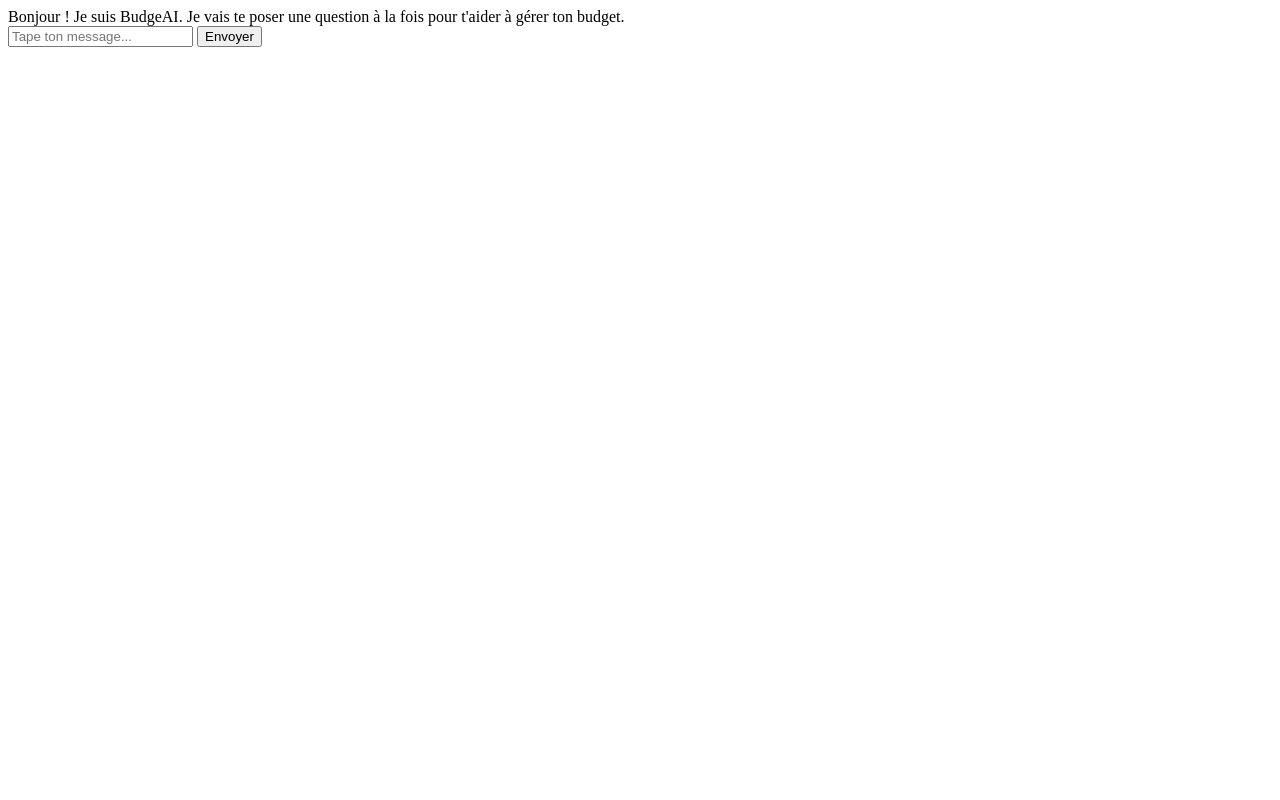
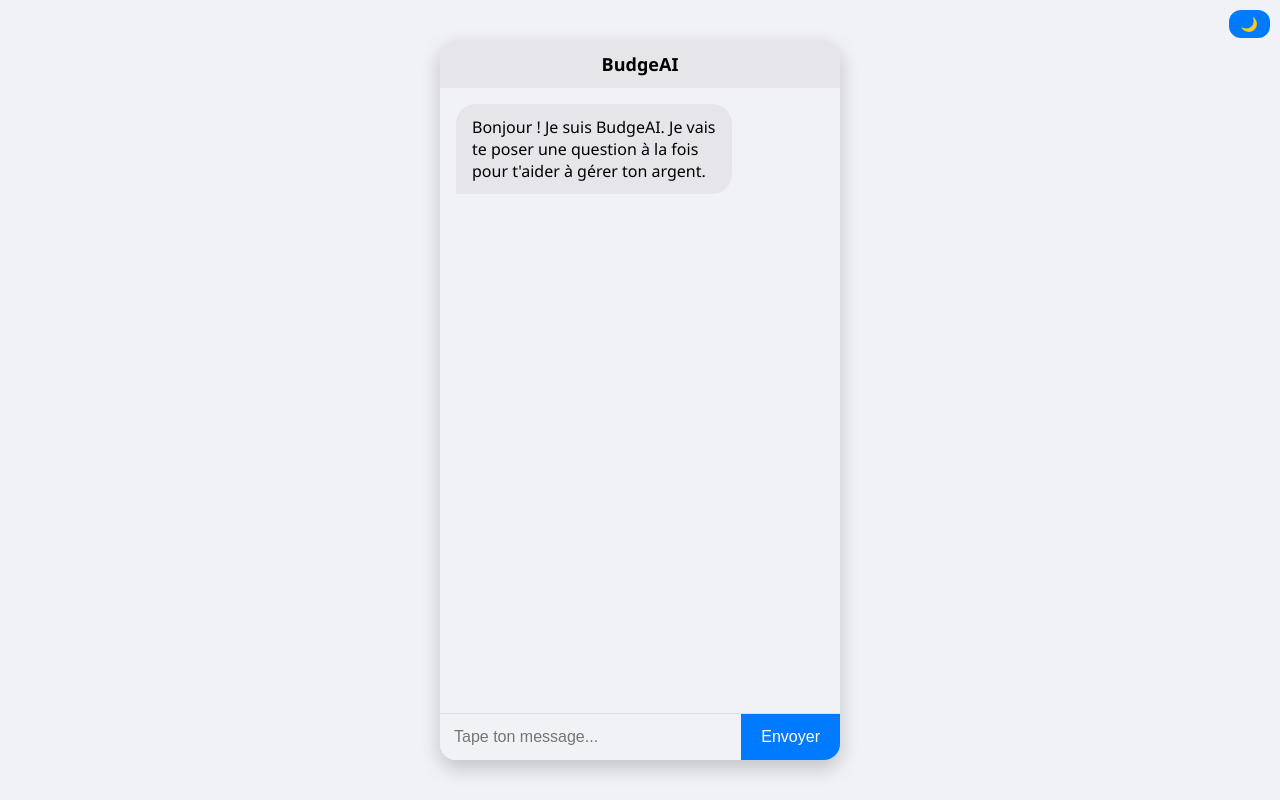
Before and after one commit to Fabianski28/BudgetAI, a website: page public/index.html in a window 1280 px wide. Drawn offline with Linux system fonts and the light colour scheme.

Commit message:
Update index.html

```diff
--- a/public/index.html
+++ b/public/index.html
@@ -1,64 +1,176 @@
+<!DOCTYPE html>
+<html lang="fr">
+<head>
+<meta charset="UTF-8">
+<title>BudgeAI</title>
+<meta name="viewport" content="width=device-width, initial-scale=1.0">
+<style>
+:root {
+  --bg-light: #f0f2f5;
+  --bg-dark: #1e1e1e;
+  --text-light: #000;
+  --text-dark: #fff;
+  --user-color: #007bff;
+  --bot-color-light: #e5e5ea;
+  --bot-color-dark: #333;
+}
+
+[data-theme="light"] { --bg: var(--bg-light); --text: var(--text-light); --bot-color: var(--bot-color-light); }
+[data-theme="dark"]  { --bg: var(--bg-dark); --text: var(--text-dark); --bot-color: var(--bot-color-dark); }
+
+* { box-sizing: border-box; }
+
+body {
+  margin: 0;
+  font-family: 'Segoe UI', sans-serif;
+  background: var(--bg);
+  color: var(--text);
+  display: flex;
+  justify-content: center;
+  align-items: center;
+  height: 100vh;
+  transition: background 0.3s, color 0.3s;
+}
+
+#chat-container {
+  width: 100%;
+  max-width: 400px;
+  height: 90vh;
+  background: var(--bg);
+  border-radius: 16px;
+  display: flex;
+  flex-direction: column;
+  overflow: hidden;
+  box-shadow: 0 8px 20px rgba(0,0,0,0.2);
+}
+
+#header {
+  padding: 12px 16px;
+  background-color: var(--bot-color);
+  color: var(--text);
+  font-weight: bold;
+  font-size: 18px;
+  text-align: center;
+}
+
+#messages {
+  flex: 1;
+  padding: 16px;
+  display: flex;
+  flex-direction: column;
+  gap: 12px;
+  overflow-y: auto;
+}
+
+.message {
+  padding: 12px 16px;
+  border-radius: 20px;
+  max-width: 75%;
+  word-wrap: break-word;
+  opacity: 0;
+  transform: translateY(20px);
+  animation: slideIn 0.3s forwards;
+}
+
+@keyframes slideIn { to { opacity: 1; transform: translateY(0); } }
+
+.user { background-color: var(--user-color); color: #fff; align-self: flex-end; border-bottom-right-radius: 0; }
+.bot  { background-color: var(--bot-color); color: var(--text); align-self: flex-start; border-bottom-left-radius: 0; }
+.loading { font-style: italic; color: #555; }
+
+#input-container { display: flex; border-top: 1px solid #ddd; background: var(--bg); }
+#userInput { flex: 1; border: none; padding: 14px; font-size: 16px; outline: none; background: var(--bg); color: var(--text); }
+#sendBtn  { border: none; background-color: var(--user-color); color: #fff; padding: 0 20px; cursor: pointer; font-size: 16px; }
+
+#themeToggle {
+  position: absolute; top: 10px; right: 10px; padding: 6px 12px;
+  cursor: pointer; border-radius: 12px; background: var(--user-color);
+  color: #fff; font-size: 14px; border: none;
+}
+</style>
+</head>
+<body data-theme="light">
+<button id="themeToggle">🌙</button>
+<div id="chat-container">
+  <div id="header">BudgeAI</div>
   <div id="messages"></div>
   <div id="input-container">
     <input type="text" id="userInput" placeholder="Tape ton message..." />
     <button id="sendBtn">Envoyer</button>
   </div>
+</div>
 
 <script>
+const body = document.body;
+const toggle = document.getElementById("themeToggle");
+toggle.addEventListener("click", () => {
+  if(body.getAttribute("data-theme")==="light"){ body.setAttribute("data-theme","dark"); toggle.textContent="☀️"; }
+  else{ body.setAttribute("data-theme","light"); toggle.textContent="🌙"; }
+});
+
 const messagesDiv = document.getElementById("messages");
 const input = document.getElementById("userInput");
 const button = document.getElementById("sendBtn");
 
-  let waiting = false;
-  let userData = { step: 0 }; // suit l'étape côté serveur
+let waiting=false;
+let userData={ step:0, answers:{} };
 
-  function addMessage(text, sender) {
-    const div = document.createElement("div");
-    div.className = `message ${sender}`;
-    div.textContent = text;
+// Fonction pour ajouter un message
+function addMessage(text,sender){
+  const div=document.createElement("div");
+  div.className=`message ${sender}`;
+  div.textContent=text;
   messagesDiv.appendChild(div);
-    messagesDiv.scrollTop = messagesDiv.scrollHeight;
+  messagesDiv.scrollTop=messagesDiv.scrollHeight;
 }
 
-  async function sendMessage() {
+// Envoi d’un message
+async function sendMessage(){
   if(waiting) return;
-    const text = input.value.trim();
+  const text=input.value.trim();
   if(!text) return;
 
-    addMessage(text, "user");
-    input.value = "";
+  addMessage(text,"user");
+  input.value="";
 
-    const loadingDiv = document.createElement("div");
-    loadingDiv.className = "message bot loading";
-    loadingDiv.textContent = "BudgeAI réfléchit...";
+  const loadingDiv=document.createElement("div");
+  loadingDiv.className="message bot loading";
+  loadingDiv.textContent="BudgeAI réfléchit...";
   messagesDiv.appendChild(loadingDiv);
-    messagesDiv.scrollTop = messagesDiv.scrollHeight;
+  messagesDiv.scrollTop=messagesDiv.scrollHeight;
 
-    waiting = true;
-    try {
-      const response = await fetch("/chat", {
-        method: "POST",
-        headers: { "Content-Type": "application/json" },
-        body: JSON.stringify({ message: text, userData })
+  waiting=true;
+
+  try{
+    const response=await fetch("/chat",{
+      method:"POST",
+      headers:{"Content-Type":"application/json"},
+      body:JSON.stringify({ message:text, userData })
     });
 
-      const data = await response.json();
+    const data=await response.json();
     loadingDiv.remove();
-      addMessage(data.reply, "bot");
+    addMessage(data.reply,"bot");
 
-      userData = data.userData; // mise à jour du step
+    // Mise à jour de l'état du bot
+    userData.step=(userData.step||0)+1;
+    // On pourrait extraire la réponse et stocker selon step
+    // Exemple simplifié : stocker texte brut
+    userData.answers[`step${userData.step}`]=text;
 
-    } catch(err) {
-      loadingDiv.textContent = "Erreur serveur";
-    } finally {
-      waiting = false;
-      messagesDiv.scrollTop = messagesDiv.scrollHeight;
+  }catch(err){
+    loadingDiv.textContent="Erreur: impossible de contacter le serveur";
+  }finally{
+    waiting=false;
+    messagesDiv.scrollTop=messagesDiv.scrollHeight;
   }
 }
 
-  button.addEventListener("click", sendMessage);
-  input.addEventListener("keydown", e => { if(e.key === "Enter") sendMessage(); });
+button.addEventListener("click",sendMessage);
+input.addEventListener("keydown",e=>{if(e.key==="Enter") sendMessage();});
 
 // Message de bienvenue
-  addMessage("Bonjour ! Je suis BudgeAI. Je vais te poser une question à la fois pour t'aider à gérer ton budget.", "bot");
+addMessage("Bonjour ! Je suis BudgeAI. Je vais te poser une question à la fois pour t'aider à gérer ton argent.", "bot");
 </script>
+</body>
+</html>
```
Lines whose indentation alone changed are shown as unchanged.
